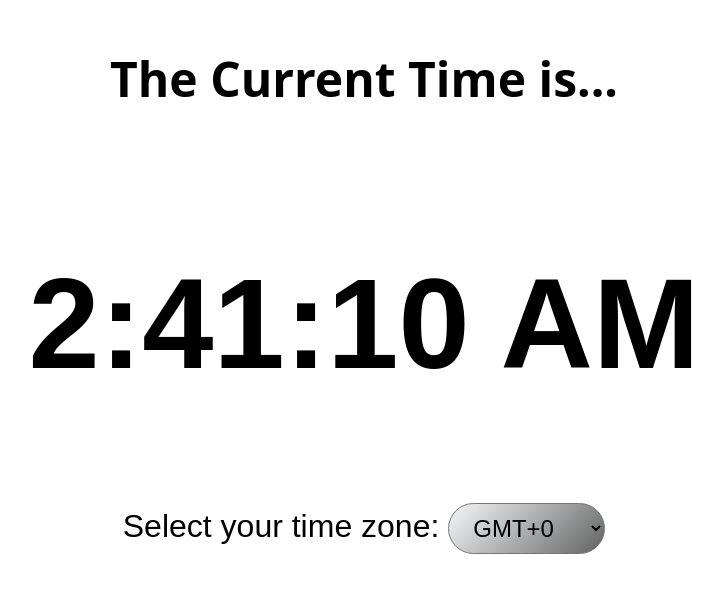
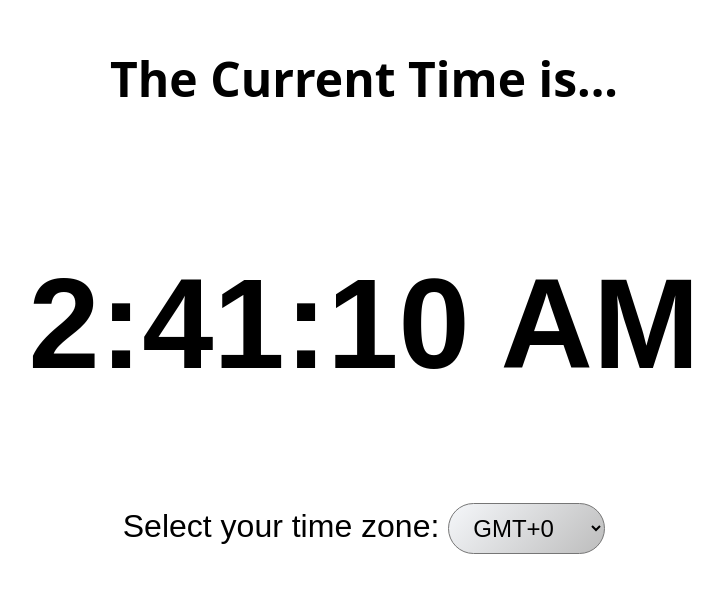
Before and after one commit to danilosnt/Current-Time, a React (Vite) app: page / in a window 1280 px wide. Shown: the part 116-708 px from the top of the page, without its empty margins (276-999 px from the left). Built offline with nearby package versions, Linux system fonts and the light colour scheme.

Commit message:
clareando botao gmt

```diff
--- a/src/index.css
+++ b/src/index.css
@@ -22,7 +22,7 @@ body {
 .button_gmt {
   font-size: 150%;
   padding: 10px 20px;
-  background-image: linear-gradient(135deg, #f5f7fa 0%, #636363 100%);
+  background-image: linear-gradient(135deg, #f5f7fa 0%, #bdbdbd 100%);
   box-sizing: border-box;
   border-radius: 40px;
 }
```
